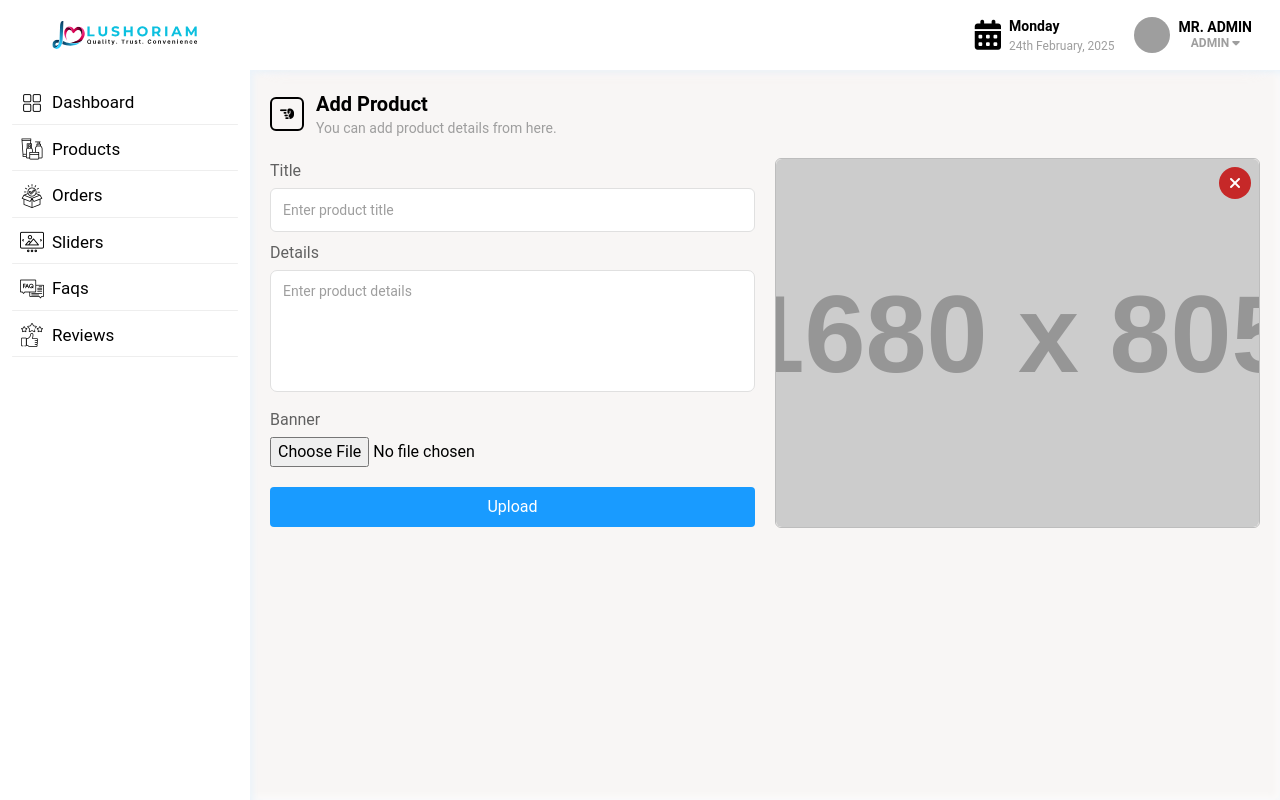
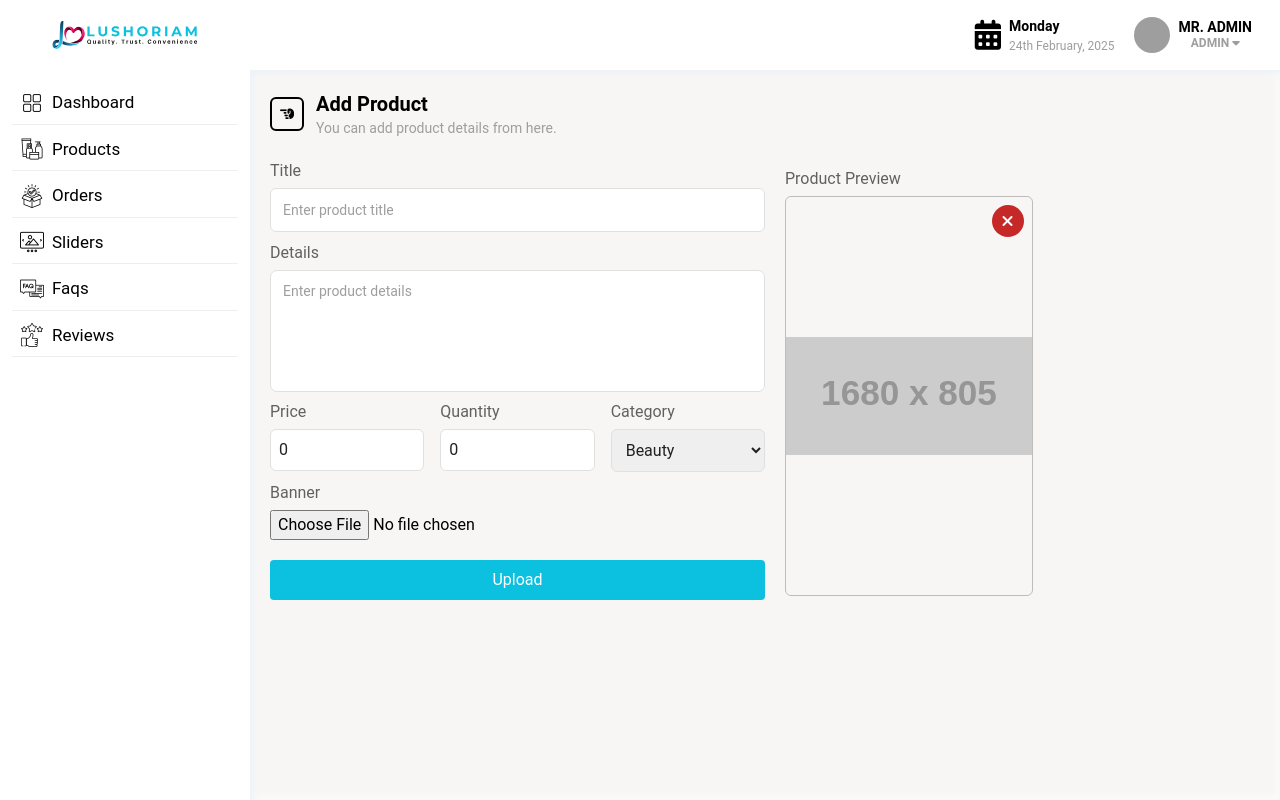
Before and after one commit to antorntech/lushoriam-admin, a React (Vite) app: page /products/add-product in a window 1280 px wide. Built offline with nearby package versions, Linux system fonts and the light colour scheme; sample sign-in values are in the browser's storage; grey boxes are pictures that could not be loaded.

Commit message:
update the product preview option

```diff
--- a/src/pages/AddFaq.jsx
+++ b/src/pages/AddFaq.jsx
@@ -75,7 +75,7 @@ const AddFaq = () => {
               type="text"
               size="lg"
               placeholder="Enter faq question"
-              className="!border !border-gray-300 bg-white text-gray-900 ring-4 ring-transparent placeholder:text-gray-500 placeholder:opacity-100 focus:!border-[#199bff] focus:!border-t-border-[#199bff] focus:ring-border-[#199bff]/10"
+              className="!border !border-gray-300 bg-white text-gray-900 ring-4 ring-transparent placeholder:text-gray-500 placeholder:opacity-100 focus:!border-primary focus:!border-t-border-primary focus:ring-border-primary/10"
               labelProps={{
                 className: "before:content-none after:content-none",
               }}
@@ -95,7 +95,7 @@ const AddFaq = () => {
             </Typography>
             <Textarea
               value={answer}
-              className="!border !border-gray-300 bg-white text-gray-900 ring-4 ring-transparent placeholder:text-gray-500 placeholder:opacity-100 focus:!border-[#199bff] focus:!border-t-border-[#199bff] focus:ring-border-[#199bff]/10"
+              className="!border !border-gray-300 bg-white text-gray-900 ring-4 ring-transparent placeholder:text-gray-500 placeholder:opacity-100 focus:!border-primary focus:!border-t-border-primary focus:ring-border-primary/10"
               labelProps={{
                 className: "before:content-none after:content-none",
               }}
@@ -106,7 +106,7 @@ const AddFaq = () => {
           </div>
           <button
             onClick={handleUpload}
-            className="mt-5 bg-[#199bff] text-white px-4 py-2 rounded"
+            className="mt-5 bg-primary text-white px-4 py-2 rounded"
           >
             Upload
           </button>
--- a/src/pages/AddProduct.jsx
+++ b/src/pages/AddProduct.jsx
@@ -11,6 +11,9 @@ const AddProduct = () => {
   );
   const [title, setTitle] = useState("");
   const [details, setDetails] = useState("");
+  const [price, setPrice] = useState(0);
+  const [quantity, setQuantity] = useState(0);
+  const [category, setCategory] = useState("Beauty");
   const [fileKey, setFileKey] = useState(Date.now());
   const [uploadProgress, setUploadProgress] = useState(0);
   const MAX_FILE_SIZE = 50 * 1024 * 1024; // 50MB limit
@@ -33,11 +36,25 @@ const AddProduct = () => {
     setDetails(e.target.value);
   };
 
+  const handlePriceChange = (e) => {
+    setPrice(e.target.value);
+  };
+  const handleQuantityChange = (e) => {
+    setQuantity(e.target.value);
+  };
+  const handleCategoryChange = (e) => {
+    setCategory(e.target.value);
+  };
+
   const handleUpload = async () => {
     const formData = new FormData();
     formData.append("banner", image);
     formData.append("title", title);
     formData.append("details", details);
+    formData.append("price", price);
+    formData.append("quantity", quantity);
+    formData.append("category", category);
+    formData.append("status", "Pending");
 
     try {
       const response = await fetch(
@@ -95,6 +112,15 @@ const AddProduct = () => {
     setUploadProgress(0);
   };
 
+  const categories = [
+    "Beauty",
+    "Electronics",
+    "Fashion",
+    "Home",
+    "Health",
+    "Sports",
+  ];
+
   return (
     <div>
       <div className="flex items-center gap-3">
@@ -121,7 +147,7 @@ const AddProduct = () => {
               type="text"
               size="lg"
               placeholder="Enter product title"
-              className="!border !border-gray-300 bg-white text-gray-900 ring-4 ring-transparent placeholder:text-gray-500 placeholder:opacity-100 focus:!border-[#199bff] focus:!border-t-border-[#199bff] focus:ring-border-[#199bff]/10"
+              className="!border !border-gray-300 bg-white text-gray-900 ring-4 ring-transparent placeholder:text-gray-500 placeholder:opacity-100 focus:!border-primary focus:!border-t-border-primary focus:ring-border-primary/10"
               labelProps={{
                 className: "before:content-none after:content-none",
               }}
@@ -140,7 +166,7 @@ const AddProduct = () => {
             </Typography>
             <Textarea
               value={details}
-              className="!border !border-gray-300 bg-white text-gray-900 ring-4 ring-transparent placeholder:text-gray-500 placeholder:opacity-100 focus:!border-[#199bff] focus:!border-t-border-[#199bff] focus:ring-border-[#199bff]/10"
+              className="!border !border-gray-300 bg-white text-gray-900 ring-4 ring-transparent placeholder:text-gray-500 placeholder:opacity-100 focus:!border-primary focus:!border-t-border-primary focus:ring-border-primary/10"
               labelProps={{
                 className: "before:content-none after:content-none",
               }}
@@ -148,6 +174,68 @@ const AddProduct = () => {
               rows={5}
               placeholder="Enter product details"
             />
+          </div>
+          <div className="w-full flex flex-col md:flex-row gap-4">
+            <div className="w-full">
+              <Typography
+                variant="h6"
+                color="gray"
+                className="mb-1 font-normal"
+              >
+                Price
+              </Typography>
+              <input
+                type="number"
+                size="lg"
+                placeholder="00.00 ৳"
+                className="w-full p-2 rounded-md border border-gray-300 bg-white text-gray-900 ring-4 ring-transparent placeholder:text-gray-500 placeholder:opacity-100 focus:border-primary focus:border-t-border-primary focus:outline-none"
+                value={price}
+                name="price"
+                onChange={handlePriceChange}
+              />
+            </div>
+            <div className="w-full">
+              <Typography
+                variant="h6"
+                color="gray"
+                className="mb-1 font-normal"
+              >
+                Quantity
+              </Typography>
+              <input
+                type="number"
+                size="lg"
+                placeholder="0"
+                className="w-full p-2 rounded-md border border-gray-300 bg-white text-gray-900 ring-4 ring-transparent placeholder:text-gray-500 placeholder:opacity-100 focus:border-primary focus:border-t-border-primary focus:outline-none"
+                value={quantity}
+                name="quantity"
+                onChange={handleQuantityChange}
+              />
+            </div>
+            <div className="w-full">
+              <Typography
+                variant="h6"
+                color="gray"
+                className="mb-1 font-normal"
+              >
+                Category
+              </Typography>
+              <select
+                value={category}
+                name="category"
+                onChange={handleCategoryChange}
+                className="w-full p-2.5 rounded-md border border-gray-300  text-gray-900 ring-4 ring-transparent placeholder:text-gray-500 placeholder:opacity-100 focus:border-primary focus:border-t-border-primary focus:outline-none"
+              >
+                <option value="" disabled>
+                  Select a category
+                </option>
+                {categories.map((category) => (
+                  <option key={category.id} value={category.id}>
+                    {category}
+                  </option>
+                ))}
+              </select>
+            </div>
           </div>
           <div className="flex flex-col md:flex-row items-center gap-3">
             <div className="w-full md:w-[45%]">
@@ -175,13 +263,21 @@ const AddProduct = () => {
           </div>
           <button
             onClick={handleUpload}
-            className="mt-5 bg-[#199bff] text-white px-4 py-2 rounded"
+            className="mt-5 bg-primary text-white px-4 py-2 rounded"
           >
             Upload
           </button>
         </div>
         {imagePreview && (
-          <div className="relative w-full md:w-1/2 h-[370px] mt-5 md:mt-0 md:ml-5 border-[1px] border-gray-400 rounded-md">
+          <div className="w-full md:w-1/2">
+            <Typography
+              variant="h6"
+              color="gray"
+              className="mb-1 font-normal mt-2 ml-5"
+            >
+              Product Preview
+            </Typography>
+            <div className="relative w-full md:w-1/2 h-[400px] mt-5 md:mt-0 md:ml-5 border-[1px] border-gray-400 rounded-md">
               <button
                 className="bg-red-800 text-white w-8 h-8 rounded-full absolute top-2 right-2 flex items-center justify-center"
                 onClick={clearPreview}
@@ -193,8 +289,9 @@ const AddProduct = () => {
                   imagePreview ? imagePreview : "https://placehold.co/1680x805"
                 }
                 alt="Selected"
-              className="max-w-full h-full md:w-full object-cover rounded-md"
+                className="max-w-full h-full md:w-full object-contain rounded-md"
               />
+            </div>
           </div>
         )}
       </div>
--- a/src/pages/AddSlider.jsx
+++ b/src/pages/AddSlider.jsx
@@ -118,7 +118,7 @@ const AddSlider = () => {
               type="text"
               size="lg"
               placeholder="Enter slider title"
-              className="!border !border-gray-300 bg-white text-gray-900 ring-4 ring-transparent placeholder:text-gray-500 placeholder:opacity-100 focus:!border-[#199bff] focus:!border-t-border-[#199bff] focus:ring-border-[#199bff]/10"
+              className="!border !border-gray-300 bg-white text-gray-900 ring-4 ring-transparent placeholder:text-gray-500 placeholder:opacity-100 focus:!border-primary focus:!border-t-border-primary focus:ring-border-primary/10"
               labelProps={{
                 className: "before:content-none after:content-none",
               }}
@@ -137,7 +137,7 @@ const AddSlider = () => {
             </Typography>
             <Textarea
               value={details}
-              className="!border !border-gray-300 bg-white text-gray-900 ring-4 ring-transparent placeholder:text-gray-500 placeholder:opacity-100 focus:!border-[#199bff] focus:!border-t-border-[#199bff] focus:ring-border-[#199bff]/10"
+              className="!border !border-gray-300 bg-white text-gray-900 ring-4 ring-transparent placeholder:text-gray-500 placeholder:opacity-100 focus:!border-primary focus:!border-t-border-primary focus:ring-border-primary/10"
               labelProps={{
                 className: "before:content-none after:content-none",
               }}
@@ -172,7 +172,7 @@ const AddSlider = () => {
           </div>
           <button
             onClick={handleUpload}
-            className="mt-5 bg-[#199bff] text-white px-4 py-2 rounded"
+            className="mt-5 bg-primary text-white px-4 py-2 rounded"
           >
             Upload
           </button>
--- a/src/pages/EditFaq.jsx
+++ b/src/pages/EditFaq.jsx
@@ -100,7 +100,7 @@ const EditFaq = () => {
               type="text"
               size="lg"
               placeholder="Enter faq question"
-              className="!border !border-gray-300 bg-white text-gray-900 ring-4 ring-transparent placeholder:text-gray-500 placeholder:opacity-100 focus:!border-[#199bff] focus:!border-t-border-[#199bff] focus:ring-border-[#199bff]/10"
+              className="!border !border-gray-300 bg-white text-gray-900 ring-4 ring-transparent placeholder:text-gray-500 placeholder:opacity-100 focus:!border-primary focus:!border-t-border-primary focus:ring-border-primary/10"
               labelProps={{
                 className: "before:content-none after:content-none",
               }}
@@ -120,7 +120,7 @@ const EditFaq = () => {
             </Typography>
             <Textarea
               value={answer}
-              className="!border !border-gray-300 bg-white text-gray-900 ring-4 ring-transparent placeholder:text-gray-500 placeholder:opacity-100 focus:!border-[#199bff] focus:!border-t-border-[#199bff] focus:ring-border-[#199bff]/10"
+              className="!border !border-gray-300 bg-white text-gray-900 ring-4 ring-transparent placeholder:text-gray-500 placeholder:opacity-100 focus:!border-primary focus:!border-t-border-primary focus:ring-border-primary/10"
               labelProps={{
                 className: "before:content-none after:content-none",
               }}
@@ -131,7 +131,7 @@ const EditFaq = () => {
           </div>
           <button
             onClick={handleUpdate}
-            className="mt-5 bg-[#199bff] text-white px-4 py-2 rounded"
+            className="mt-5 bg-primary text-white px-4 py-2 rounded"
           >
             Upload
           </button>
--- a/src/pages/EditProduct.jsx
+++ b/src/pages/EditProduct.jsx
@@ -12,6 +12,9 @@ const EditProduct = () => {
   );
   const [title, setTitle] = useState("");
   const [details, setDetails] = useState("");
+  const [price, setPrice] = useState(0);
+  const [quantity, setQuantity] = useState(0);
+  const [category, setCategory] = useState("Beauty");
   const [fileKey, setFileKey] = useState(Date.now());
   const [uploadProgress, setUploadProgress] = useState(0);
   const MAX_FILE_SIZE = 50 * 1024 * 1024; // 50MB limit
@@ -22,6 +25,9 @@ const EditProduct = () => {
       .then((data) => {
         setTitle(data.title);
         setDetails(data.details);
+        setPrice(data.price);
+        setQuantity(data.quantity);
+        setCategory(data.category);
         setImagePreview(`http://localhost:8000/${data.banner}`);
       });
   }, [id, navigate]);
@@ -44,6 +50,16 @@ const EditProduct = () => {
     setDetails(e.target.value);
   };
 
+  const handlePriceChange = (e) => {
+    setPrice(e.target.value);
+  };
+  const handleQuantityChange = (e) => {
+    setQuantity(e.target.value);
+  };
+  const handleCategoryChange = (e) => {
+    setCategory(e.target.value);
+  };
+
   const handleUpdate = async () => {
     const formData = new FormData();
     if (image) {
@@ -51,6 +67,9 @@ const EditProduct = () => {
     }
     formData.append("title", title);
     formData.append("details", details);
+    formData.append("price", price);
+    formData.append("quantity", quantity);
+    formData.append("category", category);
 
     try {
       const response = await fetch(
@@ -108,6 +127,15 @@ const EditProduct = () => {
     setUploadProgress(0);
   };
 
+  const categories = [
+    "Beauty",
+    "Electronics",
+    "Fashion",
+    "Home",
+    "Health",
+    "Sports",
+  ];
+
   return (
     <div>
       <div className="flex items-center gap-3">
@@ -134,7 +162,7 @@ const EditProduct = () => {
               type="text"
               size="lg"
               placeholder="Enter product title"
-              className="!border !border-gray-300 bg-white text-gray-900 ring-4 ring-transparent placeholder:text-gray-500 placeholder:opacity-100 focus:!border-[#199bff] focus:!border-t-border-[#199bff] focus:ring-border-[#199bff]/10"
+              className="!border !border-gray-300 bg-white text-gray-900 ring-4 ring-transparent placeholder:text-gray-500 placeholder:opacity-100 focus:!border-primary focus:!border-t-border-primary focus:ring-border-primary/10"
               labelProps={{
                 className: "before:content-none after:content-none",
               }}
@@ -153,7 +181,7 @@ const EditProduct = () => {
             </Typography>
             <Textarea
               value={details}
-              className="!border !border-gray-300 bg-white text-gray-900 ring-4 ring-transparent placeholder:text-gray-500 placeholder:opacity-100 focus:!border-[#199bff] focus:!border-t-border-[#199bff] focus:ring-border-[#199bff]/10"
+              className="!border !border-gray-300 bg-white text-gray-900 ring-4 ring-transparent placeholder:text-gray-500 placeholder:opacity-100 focus:!border-primary focus:!border-t-border-primary focus:ring-border-primary/10"
               labelProps={{
                 className: "before:content-none after:content-none",
               }}
@@ -161,6 +189,68 @@ const EditProduct = () => {
               rows={5}
               placeholder="Enter product details"
             />
+          </div>
+          <div className="w-full flex flex-col md:flex-row gap-4">
+            <div className="w-full">
+              <Typography
+                variant="h6"
+                color="gray"
+                className="mb-1 font-normal"
+              >
+                Price
+              </Typography>
+              <input
+                type="number"
+                size="lg"
+                placeholder="00.00 ৳"
+                className="w-full p-2 rounded-md border border-gray-300 bg-white text-gray-900 ring-4 ring-transparent placeholder:text-gray-500 placeholder:opacity-100 focus:border-primary focus:border-t-border-primary focus:outline-none"
+                value={price}
+                name="price"
+                onChange={handlePriceChange}
+              />
+            </div>
+            <div className="w-full">
+              <Typography
+                variant="h6"
+                color="gray"
+                className="mb-1 font-normal"
+              >
+                Quantity
+              </Typography>
+              <input
+                type="number"
+                size="lg"
+                placeholder="0"
+                className="w-full p-2 rounded-md border border-gray-300 bg-white text-gray-900 ring-4 ring-transparent placeholder:text-gray-500 placeholder:opacity-100 focus:border-primary focus:border-t-border-primary focus:outline-none"
+                value={quantity}
+                name="quantity"
+                onChange={handleQuantityChange}
+              />
+            </div>
+            <div className="w-full">
+              <Typography
+                variant="h6"
+                color="gray"
+                className="mb-1 font-normal"
+              >
+                Category
+              </Typography>
+              <select
+                value={category}
+                name="category"
+                onChange={handleCategoryChange}
+                className="w-full p-2.5 rounded-md border border-gray-300  text-gray-900 ring-4 ring-transparent placeholder:text-gray-500 placeholder:opacity-100 focus:border-primary focus:border-t-border-primary focus:outline-none"
+              >
+                <option value="" disabled>
+                  Select a category
+                </option>
+                {categories.map((category) => (
+                  <option key={category.id} value={category.id}>
+                    {category}
+                  </option>
+                ))}
+              </select>
+            </div>
           </div>
           <div className="flex flex-col md:flex-row items-center gap-3">
             <div className="w-full md:w-[45%]">
@@ -188,13 +278,21 @@ const EditProduct = () => {
           </div>
           <button
             onClick={handleUpdate}
-            className="mt-5 bg-[#199bff] text-white px-4 py-2 rounded"
+            className="mt-5 bg-primary text-white px-4 py-2 rounded"
           >
             Update
           </button>
         </div>
         {imagePreview && (
-          <div className="relative w-full md:w-1/2 h-[370px] mt-5 md:mt-0 md:ml-5 border-[1px] border-gray-400 rounded-md">
+          <div className="w-full md:w-1/2">
+            <Typography
+              variant="h6"
+              color="gray"
+              className="mb-1 font-normal mt-2 ml-5"
+            >
+              Product Preview
+            </Typography>
+            <div className="relative w-full md:w-1/2 h-[400px] mt-5 md:mt-0 md:ml-5 border-[1px] border-gray-400 rounded-md">
               <button
                 className="bg-red-800 text-white w-8 h-8 rounded-full absolute top-2 right-2 flex items-center justify-center"
                 onClick={clearPreview}
@@ -209,6 +307,7 @@ const EditProduct = () => {
                 className="max-w-full h-full md:w-full object-cover rounded-md"
               />
             </div>
+          </div>
         )}
       </div>
     </div>
--- a/src/pages/EditSlider.jsx
+++ b/src/pages/EditSlider.jsx
@@ -134,7 +134,7 @@ const EditSlider = () => {
               type="text"
               size="lg"
               placeholder="Enter slider title"
-              className="!border !border-gray-300 bg-white text-gray-900 ring-4 ring-transparent placeholder:text-gray-500 placeholder:opacity-100 focus:!border-[#199bff] focus:!border-t-border-[#199bff] focus:ring-border-[#199bff]/10"
+              className="!border !border-gray-300 bg-white text-gray-900 ring-4 ring-transparent placeholder:text-gray-500 placeholder:opacity-100 focus:!border-primary focus:!border-t-border-primary focus:ring-border-primary/10"
               labelProps={{
                 className: "before:content-none after:content-none",
               }}
@@ -153,7 +153,7 @@ const EditSlider = () => {
             </Typography>
             <Textarea
               value={details}
-              className="!border !border-gray-300 bg-white text-gray-900 ring-4 ring-transparent placeholder:text-gray-500 placeholder:opacity-100 focus:!border-[#199bff] focus:!border-t-border-[#199bff] focus:ring-border-[#199bff]/10"
+              className="!border !border-gray-300 bg-white text-gray-900 ring-4 ring-transparent placeholder:text-gray-500 placeholder:opacity-100 focus:!border-primary focus:!border-t-border-primary focus:ring-border-primary/10"
               labelProps={{
                 className: "before:content-none after:content-none",
               }}
@@ -188,7 +188,7 @@ const EditSlider = () => {
           </div>
           <button
             onClick={handleUpdate}
-            className="mt-5 bg-[#199bff] text-white px-4 py-2 rounded"
+            className="mt-5 bg-primary text-white px-4 py-2 rounded"
           >
             Update
           </button>
--- a/src/pages/Product.jsx
+++ b/src/pages/Product.jsx
@@ -143,7 +143,13 @@ const Product = () => {
                       Title
                     </th>
                     <th className="px-6 py-3 border-b text-left text-sm font-semibold text-gray-700">
-                      Details
+                      Category
+                    </th>
+                    <th className="px-6 py-3 border-b text-left text-sm font-semibold text-gray-700">
+                      Price (৳)
+                    </th>
+                    <th className="px-6 py-3 border-b text-left text-sm font-semibold text-gray-700">
+                      Quantity
                     </th>
                     <th className="px-6 py-3 border-b text-left text-sm font-semibold text-gray-700">
                       Actions
@@ -161,10 +167,16 @@ const Product = () => {
                         />
                       </td>
                       <td className="px-6 py-4 border-b">
-                        <h1 className="text-sm font-bold">{product.title}</h1>
+                        <h1 className="text-sm">{product.title}</h1>
                       </td>
-                      <td className="px-6 py-4 border-b text-sm text-gray-500">
-                        {product.details.slice(0, 80)}...
+                      <td className="px-6 py-4 border-b text-sm">
+                        {product.category}
+                      </td>
+                      <td className="px-6 py-4 border-b text-sm">
+                        {product.price}
+                      </td>
+                      <td className="px-6 py-4 border-b text-sm">
+                        {product.quantity}
                       </td>
                       <td className="px-6 py-4 border-b text-sm">
                         <div className="flex gap-2">
--- a/src/pages/Profile.jsx
+++ b/src/pages/Profile.jsx
@@ -53,7 +53,7 @@ const Profile = () => {
         <div>
           <button
             onClick={() => setEditMode(!editMode)}
-            className="bg-[#199bff] text-white px-4 py-2 rounded-md mt-2 md:mt-0"
+            className="bg-primary text-white px-4 py-2 rounded-md mt-2 md:mt-0"
           >
             {editMode ? "Cancel" : "Update Profile"}
           </button>
```
Also changed, not shown: src/pages/AddReview.jsx (+4 -4 lines), src/pages/EditReview.jsx (+4 -4 lines). Lines whose indentation alone changed are shown as unchanged.
